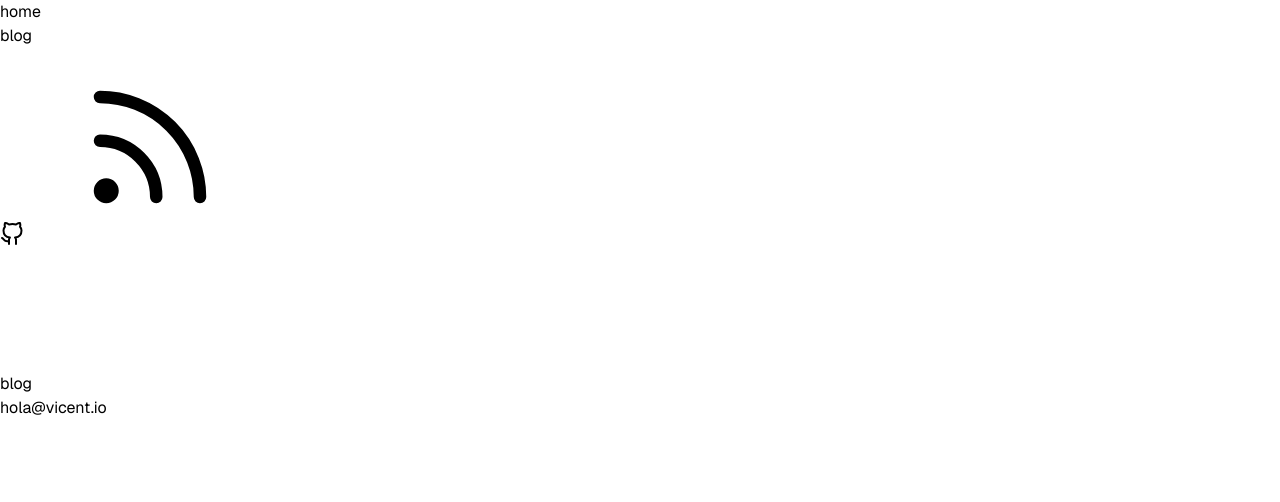
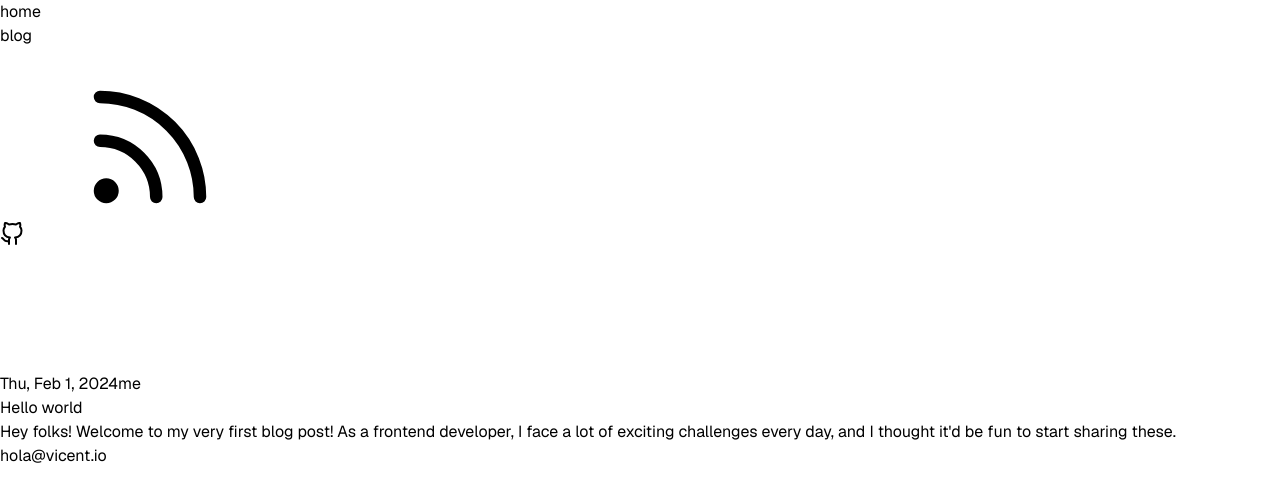
Before and after one commit to vigosan/portfolio, a Next.js app: page /blog in a window 1280 px wide. Shown: the top 502 px of the page. Built offline with nearby package versions, Linux system fonts and the light colour scheme.

Commit message:
introduce posts

```diff
--- /dev/null
+++ b/_posts/hello-world.md
@@ -0,0 +1,16 @@
+---
+title: 'Hello world'
+slug: 'hello-world'
+excerpt: "Hey folks! Welcome to my very first blog post! As a frontend developer, I face a lot of exciting challenges every day, and I thought it'd be fun to start sharing
+these."
+category: 'me'
+datetime: '2024-02-01'
+ogImage:
+  url: '/assets/blog/hello-world/cover.jpg'
+---
+
+Hey folks! Welcome to my very first blog post! As a frontend developer, I face a
+lot of exciting challenges every day, and I thought it'd be fun to start sharing
+these. Expect real-life stories, personal insights, and my take on overcoming
+the obstacles I encounter at work. Let's turn these challenges into
+opportunities for growth together. Stay tuned!
--- a/app/blog/page.tsx
+++ b/app/blog/page.tsx
@@ -1,3 +1,31 @@
-export default function Work() {
-  return <h1 className="text-2xl font-medium tracking-tighter">blog</h1>;
+import { getAllPosts } from '../../lib/api';
+import Post from '../ui/Post';
+
+export default function Page() {
+  const posts = getAllPosts();
+
+  return (
+    <div>
+      {posts.map(post => (
+        <Post key={post.slug}>
+          <Post.Header className="text-xs">
+            <Post.Datetime className="text-gray font-normal">
+              {post.datetime}
+            </Post.Datetime>
+            <Post.Category className="rounded-full bg-gray-50 px-3 py-1.5 font-medium text-gray-600 hover:bg-gray-100 dark:bg-gray-900 dark:text-white dark:hover:bg-gray-800">
+              {post.category}
+            </Post.Category>
+          </Post.Header>
+          <Post.Link href={`/blog/${post.slug}`}>
+            <Post.Title className="tracking-tighte mt-4 text-2xl font-medium">
+              {post.title}
+            </Post.Title>
+            <Post.Excerpt className="mt-4 line-clamp-3 leading-6">
+              {post.excerpt}
+            </Post.Excerpt>
+          </Post.Link>
+        </Post>
+      ))}
+    </div>
+  );
 }
--- /dev/null
+++ b/app/ui/Post.tsx
@@ -0,0 +1,92 @@
+import Link from 'next/link';
+import cn from '../utils/cn';
+
+type Props = {
+  as?: React.ElementType;
+  children: React.ReactNode;
+  className?: string;
+};
+
+function Post({ as: Element = 'article', children, className }: Props) {
+  return <Element className={cn('group', className)}>{children}</Element>;
+}
+
+type DatetimeProps = Omit<Props, 'children'> & {
+  children: string;
+};
+
+Post.Header = function Body({
+  as: Element = 'div',
+  children,
+  className,
+}: Props) {
+  return (
+    <Element className={cn('flex items-center gap-x-4', className)}>
+      {children}
+    </Element>
+  );
+};
+
+Post.Datetime = function Datetime({
+  as: Element = 'time',
+  children,
+  className,
+}: DatetimeProps) {
+  const date = new Date(children);
+  const options: Intl.DateTimeFormatOptions = {
+    weekday: 'short',
+    year: 'numeric',
+    month: 'short',
+    day: 'numeric',
+  };
+  const formattedDate = new Intl.DateTimeFormat('en-US', options).format(date);
+
+  return (
+    <Element dateTime={children} className={className}>
+      {formattedDate}
+    </Element>
+  );
+};
+
+Post.Category = function Category({ children, className }: Props) {
+  return (
+    <Link href="" className={className}>
+      {children}
+    </Link>
+  );
+};
+
+Post.Title = function Title({
+  as: Element = 'h1',
+  children,
+  className,
+}: Props) {
+  return (
+    <Element className={className}>
+      <span />
+      {children}
+    </Element>
+  );
+};
+
+Post.Excerpt = function Excerpt({
+  as: Element = 'p',
+  children,
+  className,
+}: Props) {
+  return <Element className={className}>{children}</Element>;
+};
+
+Post.Body = function Body({ as: Element = 'p', children, className }: Props) {
+  return <Element className={className}>{children}</Element>;
+};
+
+type LinkProps = Omit<Props, 'className'> & {
+  href: string;
+};
+
+Post.Link = function PostLink({ children, href }: LinkProps) {
+  return <Link href={href}>{children}</Link>;
+};
+
+export default Post;
--- /dev/null
+++ b/interfaces/post.ts
@@ -0,0 +1,8 @@
+export type Post = {
+  slug: string;
+  title: string;
+  datetime: string;
+  category: string;
+  excerpt: string;
+  content: string;
+};
--- /dev/null
+++ b/lib/api.ts
@@ -0,0 +1,28 @@
+import fs from 'fs';
+import matter from 'gray-matter';
+import { join } from 'path';
+import { Post } from '../interfaces/post';
+
+const postsDirectory = join(process.cwd(), '_posts');
+
+export function getPostSlugs() {
+  return fs.readdirSync(postsDirectory);
+}
+
+export function getPostBySlug(slug: string) {
+  const realSlug = slug.replace(/\.md$/, '');
+  const fullPath = join(postsDirectory, `${realSlug}.md`);
+  const fileContents = fs.readFileSync(fullPath, 'utf8');
+  const { data, content } = matter(fileContents);
+
+  return { ...data, slug: realSlug, content } as Post;
+}
+
+export function getAllPosts(): Post[] {
+  const slugs = getPostSlugs();
+  const posts = slugs
+    .map(slug => getPostBySlug(slug))
+    .sort((post1, post2) => (post1.datetime > post2.datetime ? -1 : 1));
+
+  return posts;
+}
--- a/package.json
+++ b/package.json
@@ -14,6 +14,7 @@
     "@react-spring/web": "^9.7.3",
     "clsx": "^2.1.0",
     "geist": "^1.2.1",
+    "gray-matter": "^4.0.3",
     "next": "14.1.0",
     "react": "^18",
     "react-dom": "^18"
```
Also changed, not shown: 1 other file (tests, documents, lock files or other folders).
